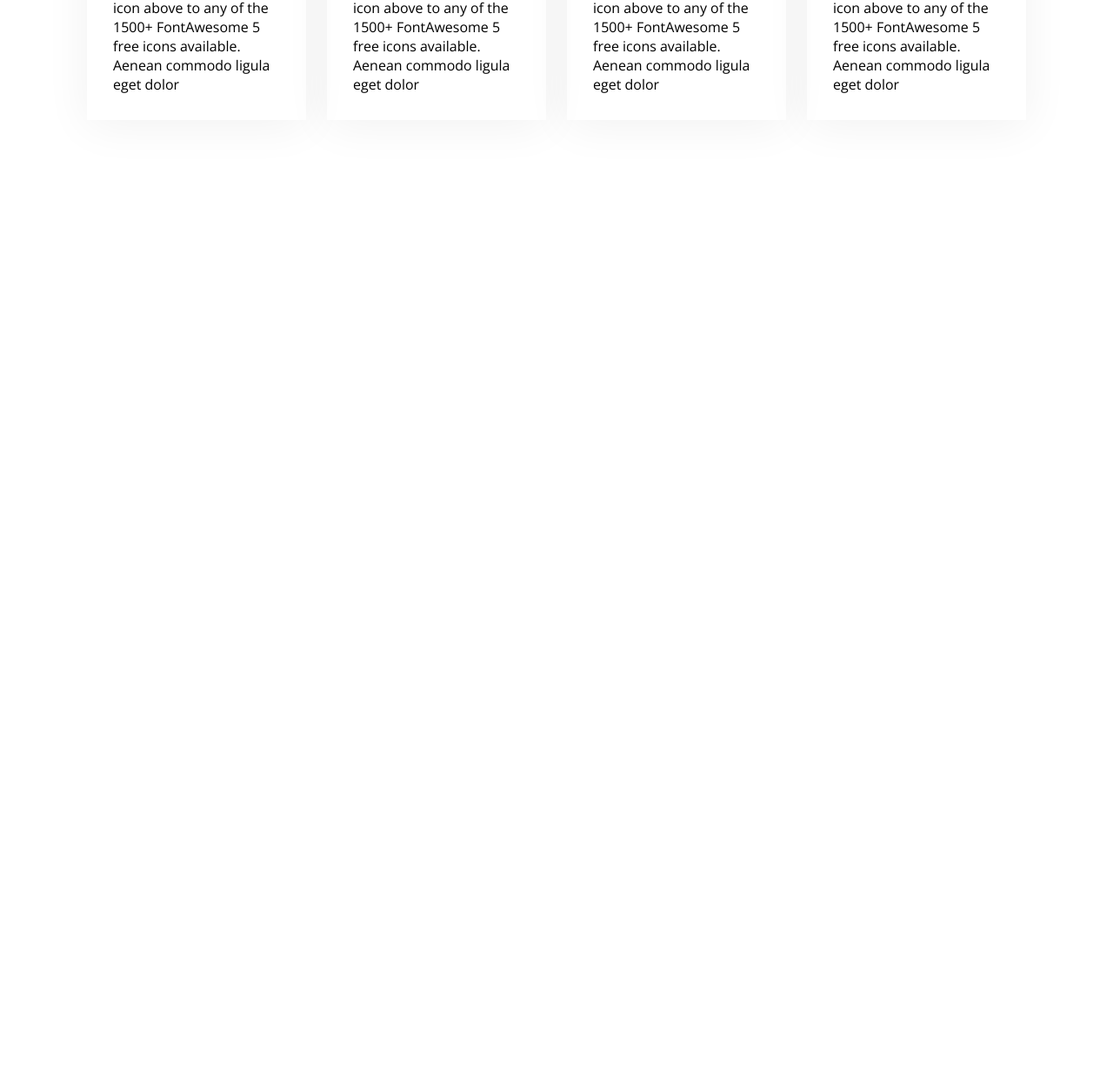
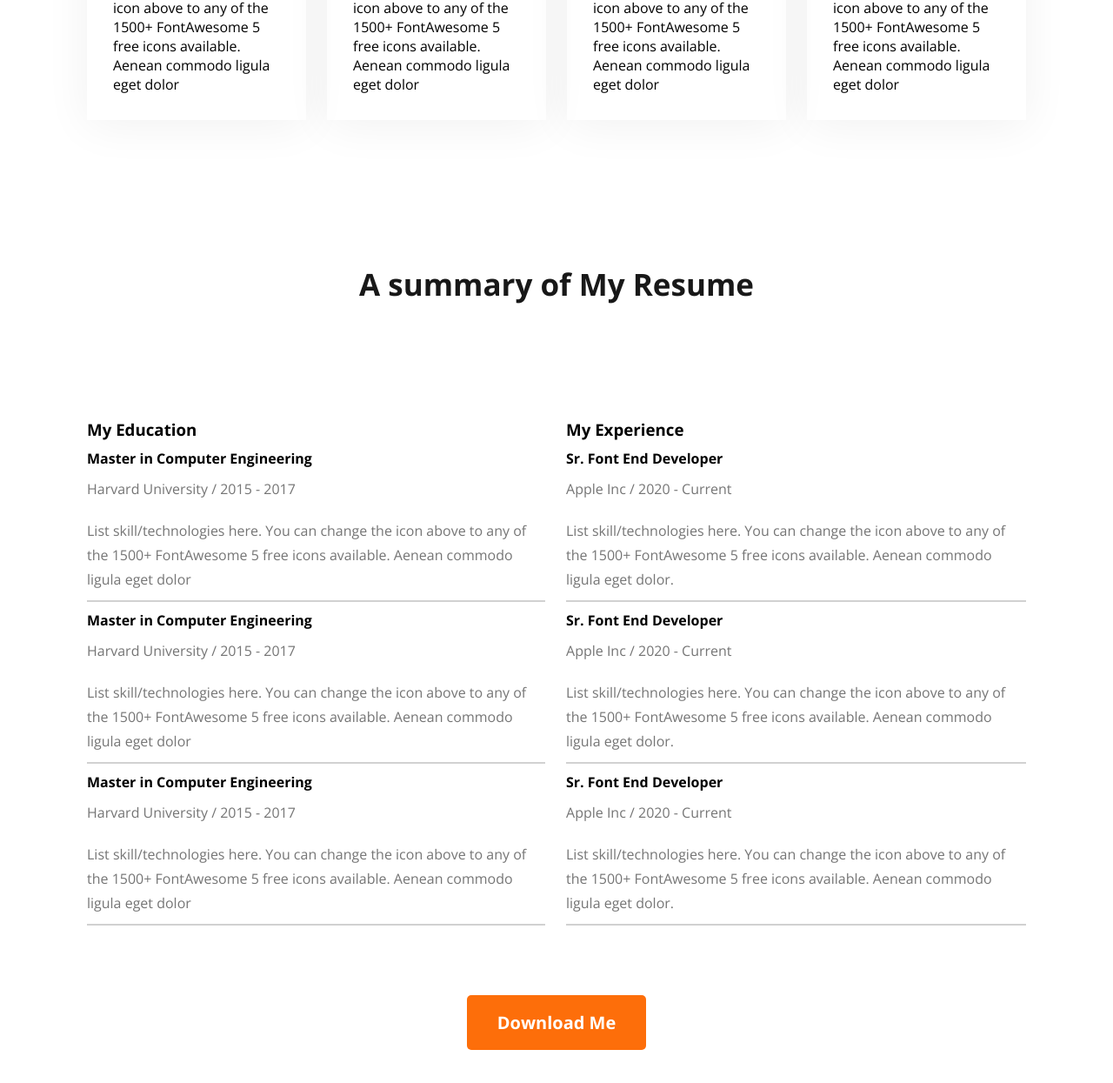
Before and after one commit to NahianMugdho/webdevport, a plain HTML site: page index.html in a window 1280 px wide. Shown: the part 1827-3072 px from the top of the page at 87% size. Before the commit the page ends 2130 px from the top, so only its background shows below. Drawn offline with nearby package versions, Linux system fonts and the light colour scheme.

Commit message:
updated on 9-7-24

```diff
--- a/index.html
+++ b/index.html
@@ -81,11 +81,62 @@
 
             </div>
 
+        </section>
+        <section class="resume">
+            <h3 class="resume-head">A summary of My Resume</h3>
+            <div class="resume-div">
+                <!-- <div class="resume-div-para">
+                    <h4>My Education</h4>
+                    <p>Master in Computer Engineering</p>
+                    <p>Harvard University / 2015 - 2017</p>
+                    <p>List skill/technologies here. You can change the icon above to any of the 1500+ FontAwesome 5 free icons available. Aenean commodo ligula eget dolor</p>
+                </div> -->
+                <div class="resume-column">
+                    <h3 class="resume-column-title">My Education</h3>
+                    <div class="experience">
+                        <h4 class="exp-title">Master in Computer Engineering</h4>
+                        <h5 class="exp-sub-title">Harvard University / 2015 - 2017</h5>
+                        <div class="exp-description">List skill/technologies here. You can change the icon above to any of the 1500+ FontAwesome 5 free icons available. Aenean commodo ligula eget dolor</div>
+                        <hr>
+                    </div>
+                    <div class="experience">
+                        <h4 class="exp-title">Master in Computer Engineering</h4>
+                        <h5 class="exp-sub-title">Harvard University / 2015 - 2017</h5>
+                        <div class="exp-description">List skill/technologies here. You can change the icon above to any of the 1500+ FontAwesome 5 free icons available. Aenean commodo ligula eget dolor</div>
+                        <hr>
+                    </div>
+                    <div class="experience">
+                        <h4 class="exp-title">Master in Computer Engineering</h4>
+                        <h5 class="exp-sub-title">Harvard University / 2015 - 2017</h5>
+                        <div class="exp-description">List skill/technologies here. You can change the icon above to any of the 1500+ FontAwesome 5 free icons available. Aenean commodo ligula eget dolor</div>
+                        <hr>
+                    </div>
+                </div>
+                <div class="resume-column">
+                    <h3 class="resume-column-title">My Experience</h3>
+                    <div class="experience">
+                        <h4 class="exp-title">Sr. Font End Developer</h4>
+                        <h5 class="exp-sub-title">Apple Inc / 2020 - Current</h5>
+                        <div class="exp-description">List skill/technologies here. You can change the icon above to any of the 1500+ FontAwesome 5 free icons available. Aenean commodo ligula eget dolor. </div>
+                        <hr>
+                    </div>
+                    <div class="experience">
+                        <h4 class="exp-title">Sr. Font End Developer</h4>
+                        <h5 class="exp-sub-title">Apple Inc / 2020 - Current</h5>
+                        <div class="exp-description">List skill/technologies here. You can change the icon above to any of the 1500+ FontAwesome 5 free icons available. Aenean commodo ligula eget dolor. </div>
+                        <hr>
+                    </div>
+                    <div class="experience">
+                        <h4 class="exp-title">Sr. Font End Developer</h4>
+                        <h5 class="exp-sub-title">Apple Inc / 2020 - Current</h5>
+                        <div class="exp-description">List skill/technologies here. You can change the icon above to any of the 1500+ FontAwesome 5 free icons available. Aenean commodo ligula eget dolor. </div>
+                        <hr>
+                    </div>
+                </div>
 
-
-
-
-
+            </div>
+            <div class="resume-button text-center">
+            <button class="btn"> Download Me</button></div>
         </section>
 
     </main>
--- a/style.css
+++ b/style.css
@@ -169,7 +169,7 @@ main{
     padding: 30px;
     margin-bottom: 20px;
 }
-/* text center korbe */
+/* text center korbe, button center korbe */
 .text-center{
     text-align: center;
     margin-bottom: 10px;
@@ -191,6 +191,65 @@ main{
   main section{
     margin-bottom: 130px;
     margin-top: 130px;
+  }
 
+/* resume section */
+.resume-head{
+color: rgb(24, 24, 24);
+font-family: "Open Sans";
+font-size: 35px;
+font-weight: 700;
+line-height: 48px;
+letter-spacing: 0%;
+text-align: center;
+margin-bottom: 100px;
+}
 
-  }
+.resume-div{
+    display: flex;
+    gap : 24px;
+    padding: 30px;
+    margin-bottom: 20px;
+    align-items: center;
+}
+.exp-description{
+    font-size: 16px;
+    margin-bottom: 10px;
+    margin-top: 20px;
+
+}
+
+.exp-sub-title{
+    font-size: 20px;
+    margin-bottom: 10px;
+    margin-top: 10px;
+}
+.exp-description, .exp-sub-title{
+color: rgb(117, 117, 117);
+font-family: "Open Sans";
+font-size: 16px;
+font-weight: 400;
+line-height: 28px;
+letter-spacing: 0%;
+text-align: left;
+}
+.exp-title{
+    margin-bottom: 10px;
+    margin-top: 10px;
+
+}
+
+.resume hr{
+    margin-left: 30px 4px;
+    /* Dark 05 */
+    border: 1px solid rgb(209, 209, 209);
+}
+.resume-column{
+    align-items: center;
+
+}
+.resume-button{
+    margin: 50px;
+    align-items: center;
+    text-align: center;
+}
```
